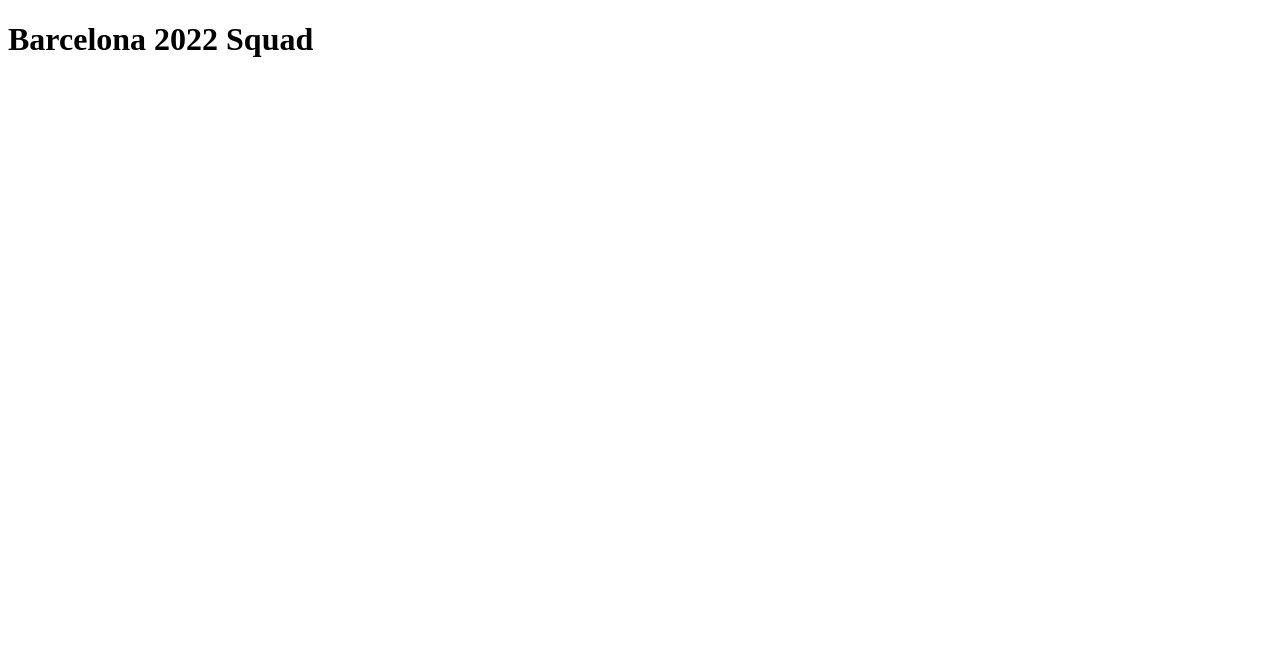
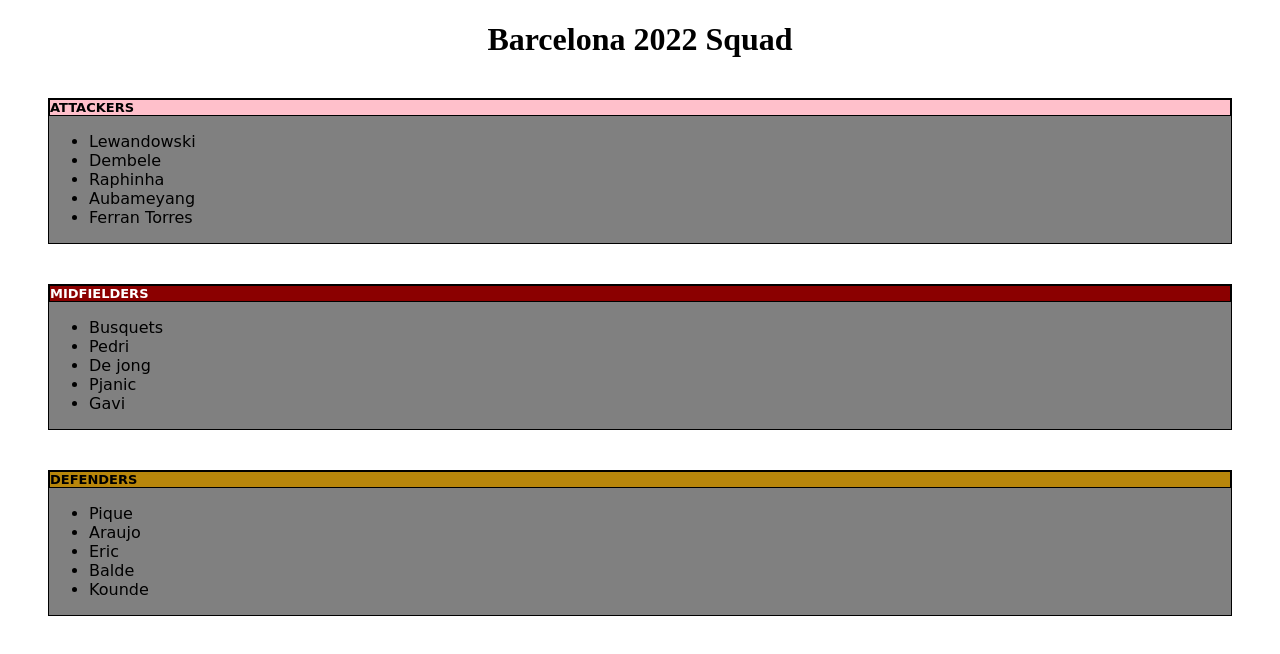
Before and after one commit to theDalton01/Coursera, a plain HTML site: page Mo2_ass/index.html in a window 1280 px wide. Drawn offline with Linux system fonts and the light colour scheme; files whose address does not match are found by name.

Commit message:
assignment

```diff
--- a/Mo2_ass/index.html
+++ b/Mo2_ass/index.html
@@ -4,10 +4,45 @@
 	<meta charset="utf-8">
 	<meta name="viewport" content="width=device-width, initial-scale=1">
 	<title>Assignment</title>
+<link rel="stylesheet" type="text/css" href="C:\Users\TOSHIBA\Coursera\Mo2_ass\styles.css">
 </head>
 <body>
 	<h1>Barcelona 2022 Squad</h1>
 
+		<div id="box">
+			<h2>ATTACKERS</h2>
+
+			<ul>
+				<li>Lewandowski</li>
+				<li>Dembele</li>
+				<li>Raphinha</li>
+				<li>Aubameyang</li>
+				<li>Ferran Torres</li>
+			</ul>
+		</div>
+
+		<div class="box2">
+			<h3>MIDFIELDERS</h3>
+			<ul>
+				<li>Busquets</li>
+				<li>Pedri</li>
+				<li>De jong</li>
+				<li>Pjanic</li>
+				<li>Gavi</li>
+			</ul>
+		</div>
+
+		<div class="box3">
+			<h4>DEFENDERS</h4>
+			<ul>
+				<li>Pique</li>
+				<li>Araujo</li>
+				<li>Eric</li>
+				<li>Balde</li>
+				<li>Kounde</li>
+			</ul>
+		</div>
+
 
 </body>
 </html>
--- a/Mo2_ass/styles.css
+++ b/Mo2_ass/styles.css
@@ -0,0 +1,52 @@
+h1 {
+	text-align: center;
+}
+
+h2 {
+	font-size: small;
+	text-align: left;
+	background: pink;
+	margin: 0px;
+	border: 1px solid black;
+}
+
+h3 {
+	font-size: small;
+	text-align: left;
+	margin: 0px;
+	background: darkred;
+	border: 1px solid black;
+	color: white;
+}
+
+h4 {
+	font-size: small;
+	text-align: left;
+	margin: 0px;
+	background: darkgoldenrod;
+	border: 1px solid black;
+}
+
+#box {
+	margin: 40px;
+	border: 1px solid black;
+	background: grey;
+	text-decoration-color: black;
+	font-family: cursive;
+}
+
+.box2 {
+	margin: 40px;
+	border: 1px solid black;
+	background: grey;
+	font-family: cursive;
+
+}
+
+.box3 {
+	margin: 40px;
+	border: 1px solid black;
+	background: grey;
+	font-family: cursive;
+
+}
```
